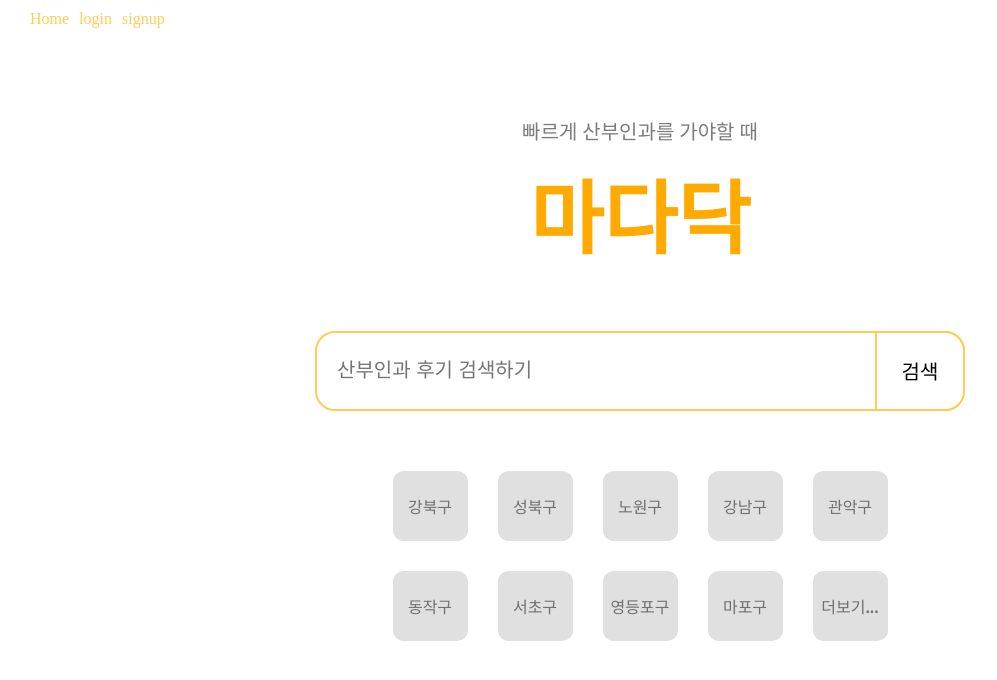
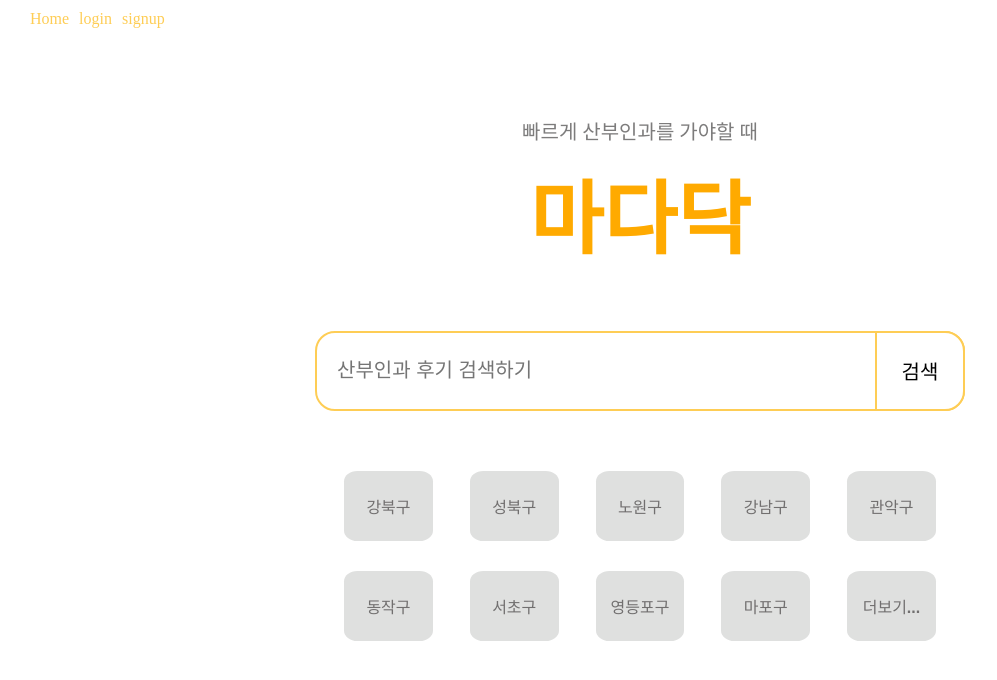
Before and after one commit to MainHackerthonCRUD/Front, a React (Vite) app: page / in a window 1280 px wide. Shown: the top 680 px of the page, without its empty margins (0-997 px from the left). Built offline with nearby package versions, Linux system fonts and the light colour scheme.

Commit message:
스타일 수정 전 커밋

```diff
--- a/src/pages/regionbutton.jsx
+++ b/src/pages/regionbutton.jsx
@@ -39,11 +39,11 @@ export default function RegionBox(){
 const RegionContainer = styled.div`
     display: flex;
     flex-wrap: wrap;
-    justify-content: center;
+    justify-content: space-between;
     gap: 30px;
     height: 60vh;
-    max-width:500px;
-    margin: auto;
+    width:80%;
+    //margin: auto;
 `
 
 const Region = styled.button`
```
